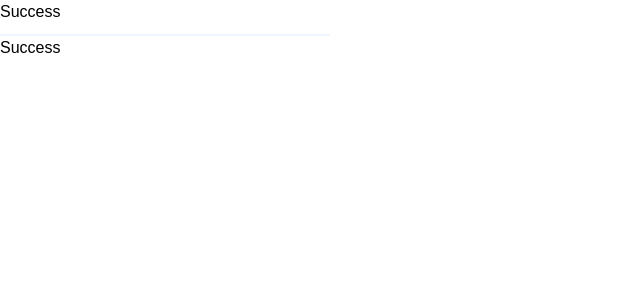
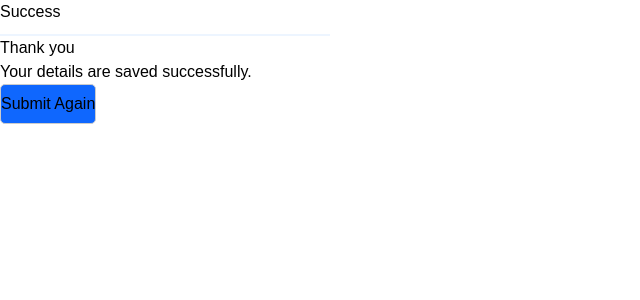
Before and after one commit to HUSS41N/jivi, a React (Vite) app: page /success in a window 1280 px wide. Shown: the top 300 px of the page, without its empty margins (0-640 px from the left). Built offline with nearby package versions, Linux system fonts and the light colour scheme.

Commit message:
Success page

```diff
--- a/src/pages/success/Success.jsx
+++ b/src/pages/success/Success.jsx
@@ -1,9 +1,18 @@
-import React from 'react'
+import React from "react";
+import Button from "../../components/Button/Button";
 
 const Success = () => {
   return (
-    <div>Success</div>
-  )
-}
+    <div className="flex justify-between items-center">
+      <div>
+        <h3>Thank you</h3>
+        <p>Your details are saved successfully.</p>
+      </div>
+      <div>
+        <Button>Submit Again</Button>
+      </div>
+    </div>
+  );
+};
 
-export default Success
+export default Success;
```
